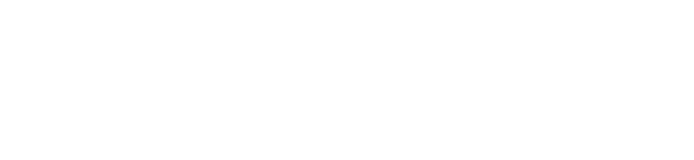
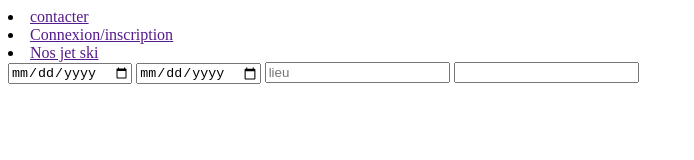
Before and after one commit to modhi-17/test_ampoule, a plain HTML site: page index.html in a window 1280 px wide. Shown: the whole page, without its empty margins (0-694 px from the left). Drawn offline with Linux system fonts and the light colour scheme.

Commit message:
second commit

```diff
--- a/index.html
+++ b/index.html
@@ -7,6 +7,32 @@
     <title>test-git</title>
 </head>
 <body>
+    <header>
+        <nav class="nav-list">
+            <li>
+                <a href="">contacter</a>
+            </li>
+            <li>
+                <a href="">Connexion/inscription</a>
+            </li>
+            <li>
+                <a href="">Nos jet ski</a>
+            </li>
+        </nav>
+
+        <form class="row">
+
+            <input type="date" placeholder="Debut">
+            <input type="date" placeholder="Date de Fin">
+            <input type="text" placeholder="lieu">
+            <input type="text">
+
+        </form>
+
+
+
+    </header>
+
 
 </body>
 </html>
```
